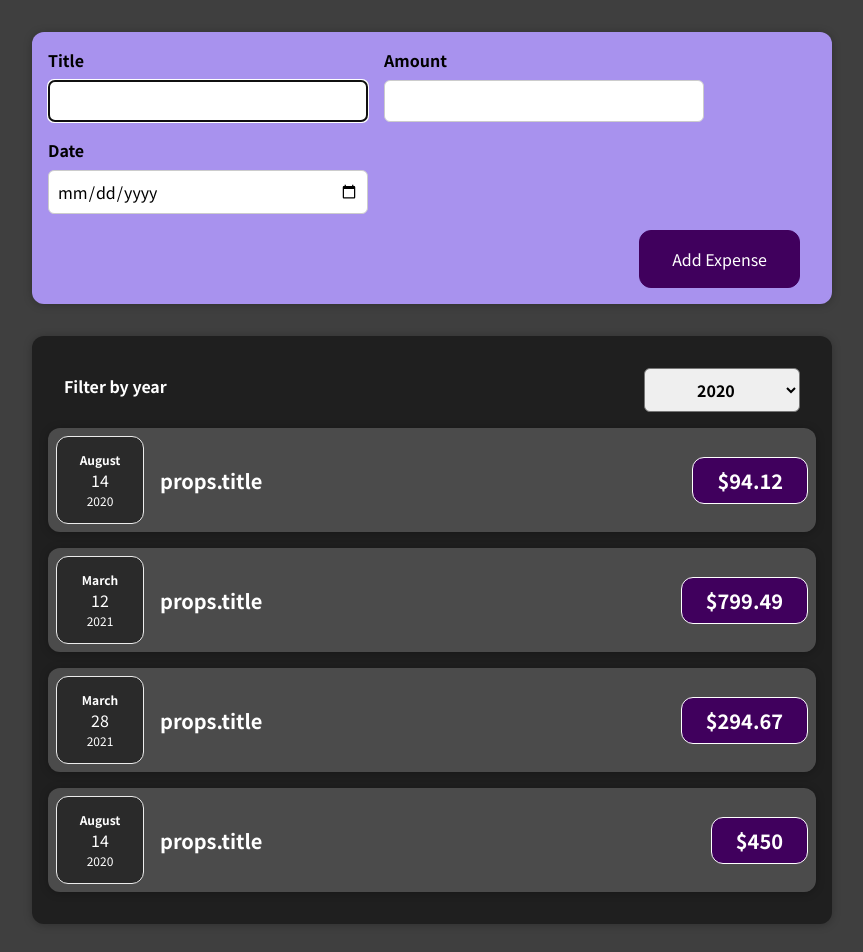
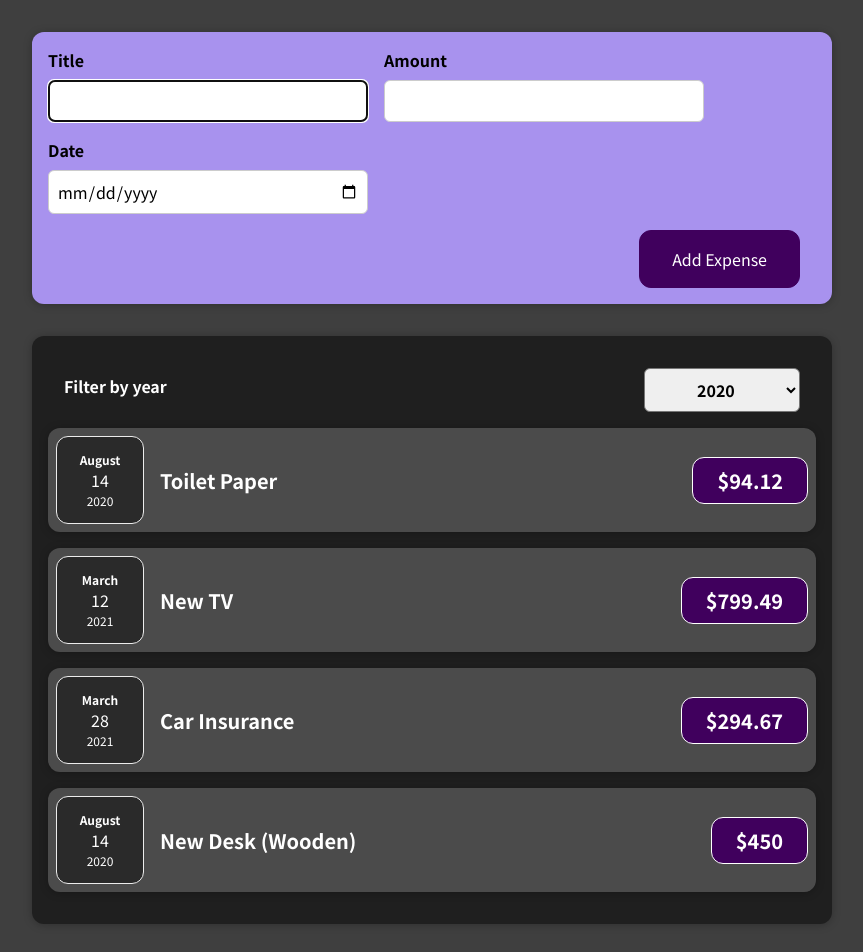
Before and after one commit to rhenaldoaryap/learn-react, a React (Create React App) app: page / in a window 1280 px wide. Shown: the top 952 px of the page, without its empty margins (208-1071 px from the left). Built offline with nearby package versions, Linux system fonts and the light colour scheme.

Commit message:
learn how to outputting data dynamically

```diff
--- a/src/components/Expenses/ExpenseItem.js
+++ b/src/components/Expenses/ExpenseItem.js
@@ -8,7 +8,7 @@ const ExpenseItem = (props) => {
     <Card className="expense-item">
       <ExpenseDate date={props.date} />
       <div className="expense-item__description">
-        <h2>props.title</h2>
+        <h2>{props.title}</h2>
         <div className="expense-item__price">${props.amount}</div>
       </div>
     </Card>
--- a/src/components/Expenses/Expenses.js
+++ b/src/components/Expenses/Expenses.js
@@ -18,26 +18,13 @@ const Expenses = (props) => {
           selected={filteredYear}
           onChangeFilter={filterChangeHandler}
         />
-        <ExpenseItem
-          title={props.items[0].title}
-          amount={props.items[0].amount}
-          date={props.items[0].date}
-        />
-        <ExpenseItem
-          title={props.items[1].title}
-          amount={props.items[1].amount}
-          date={props.items[1].date}
-        />
-        <ExpenseItem
-          title={props.items[2].title}
-          amount={props.items[2].amount}
-          date={props.items[2].date}
-        />
-        <ExpenseItem
-          title={props.items[3].title}
-          amount={props.items[3].amount}
-          date={props.items[3].date}
-        />
+        {props.items.map((expense) => (
+          <ExpenseItem
+            title={expense.title}
+            amount={expense.amount}
+            date={expense.date}
+          />
+        ))}
       </Card>
     </div>
   );
```
